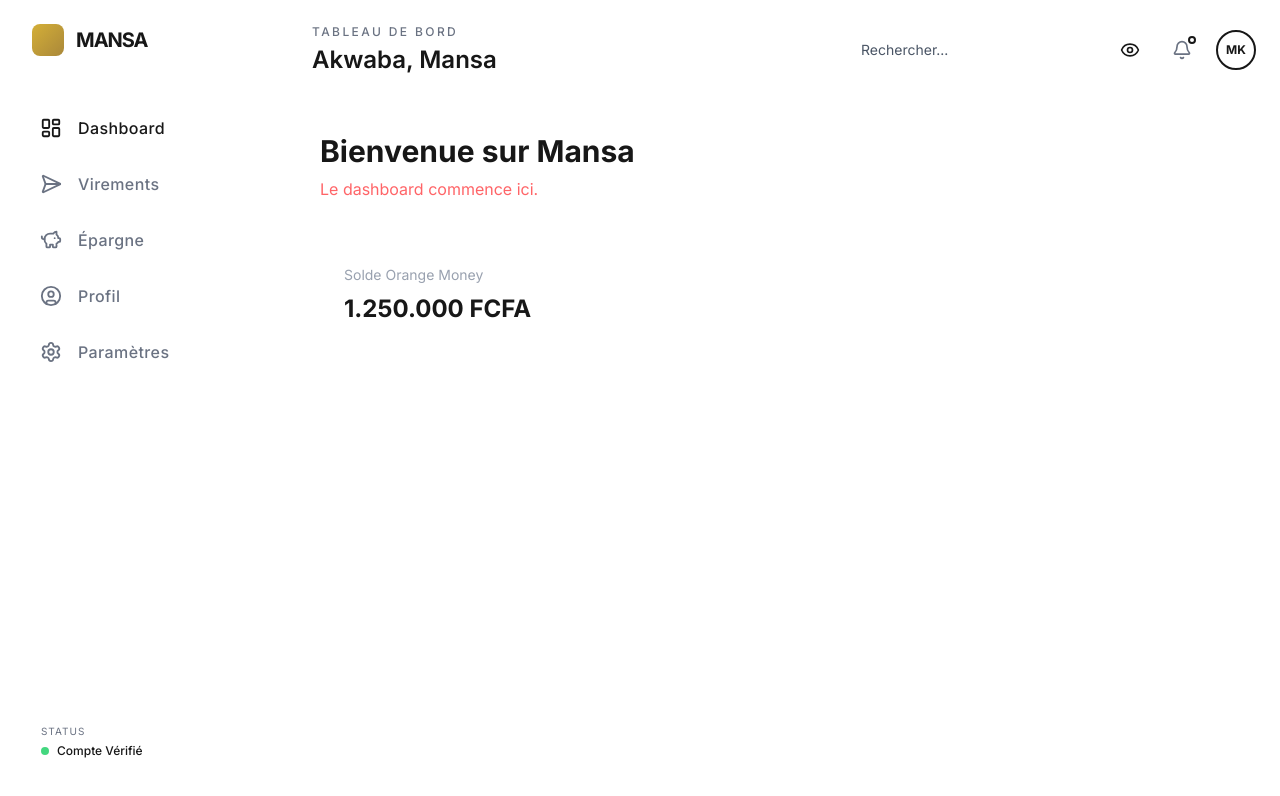
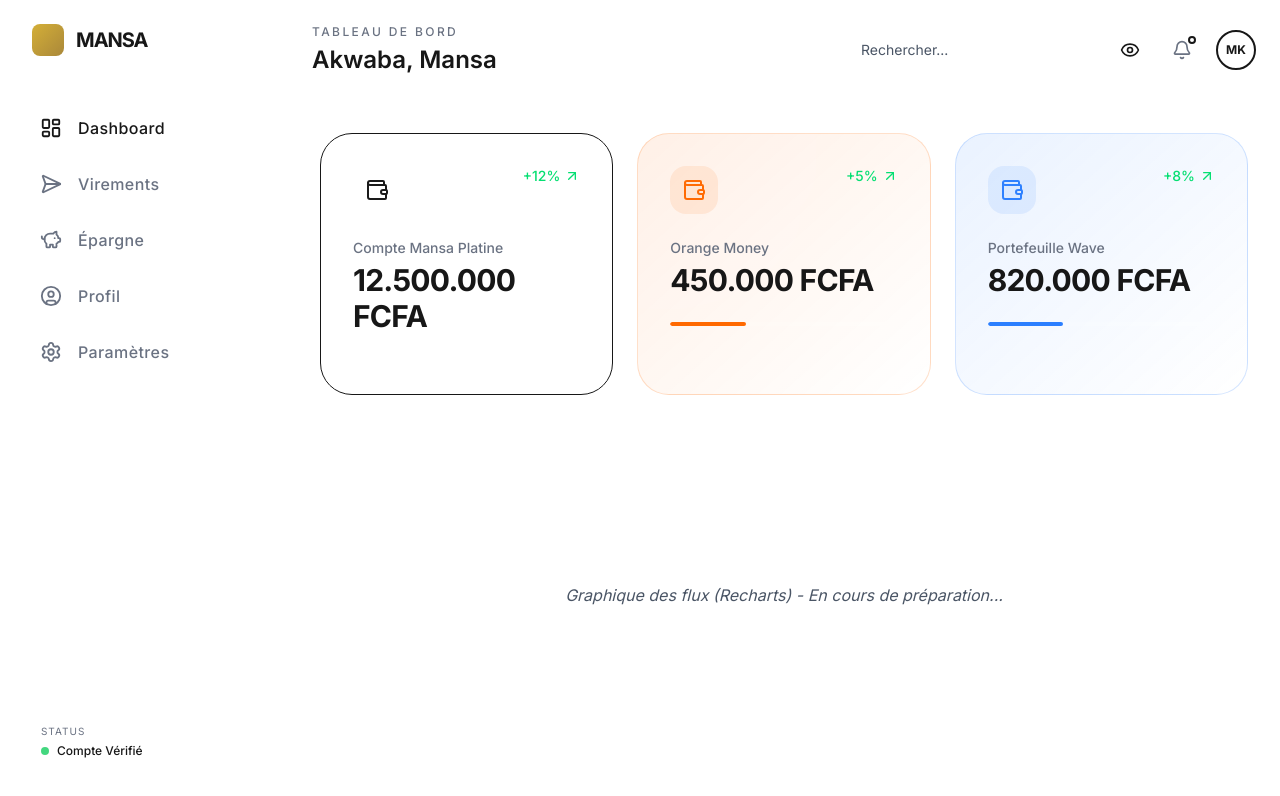
Before and after one commit to JojoKouam/mansa-next-gen, a Next.js app: page / in a window 1280 px wide. Shown: the top 796 px of the page. Built offline with nearby package versions, Linux system fonts and the light colour scheme.

Commit message:
[FEAT]implement glassmorphism balance cards with mapping

```diff
--- a/src/app/page.tsx
+++ b/src/app/page.tsx
@@ -1,19 +1,50 @@
-"use client";
-import { usePrivacy } from "@/context/PrivacyContext";
+import { BalanceCard } from "@/components/dashboard/BalanceCard";
+
 export default function Home() {
-    const { isPrivate } = usePrivacy();
+  // Voici nos données (le tableau d'objets)
+  // En situation réelle, ça viendrait d'une base de données
+  const accounts = [
+    {
+      title: "Compte Mansa Platine",
+      amount: "12.500.000",
+      type: "mansa" as const,
+      trend: "+12%"
+    },
+    {
+      title: "Orange Money",
+      amount: "450.000",
+      type: "orange" as const,
+      trend: "+5%"
+    },
+    {
+      title: "Portefeuille Wave",
+      amount: "820.000",
+      type: "wave" as const,
+      trend: "+8%"
+    }
+  ];
+
   return (
-    <div>
-      <h1 className="text-3xl font-bold">Bienvenue sur Mansa</h1>
-      <p className="text-red-400 mt-2">Le dashboard commence ici.</p>
-      <div className="mt-10 p-6 bg-mansa-anthracite rounded-2xl w-80">
-        <p className="text-gray-400 text-sm">Solde Orange Money</p>
-        <p className="text-2xl font-bold mt-2">
-          {/* Si c'est privé, on met des étoiles, sinon le montant */}
-          {isPrivate ? "•••••• FCFA" : "1.250.000 FCFA"}
-        </p>
-      </div>
+    <div className="space-y-10">
+      <section>
+        <div className="grid grid-cols-1 md:grid-cols-2 lg:grid-cols-3 gap-6">
+          {/* Le Mapping : on boucle sur le tableau accounts */}
+          {accounts.map((account) => (
+            <BalanceCard
+              key={account.title}
+              title={account.title}
+              amount={account.amount}
+              type={account.type}
+              trend={account.trend}
+            />
+          ))}
+        </div>
+      </section>
+
+      {/* Zone pour les futurs graphiques de l'étape 3 suite */}
+      <section className="bg-mansa-anthracite/50 border border-white/5 rounded-[32px] h-80 flex items-center justify-center italic text-gray-600">
+        Graphique des flux (Recharts) - En cours de préparation...
+      </section>
     </div>
-
   );
 }
--- /dev/null
+++ b/src/components/dashboard/BalanceCard.tsx
@@ -0,0 +1,63 @@
+"use client";
+
+import { usePrivacy } from "@/context/PrivacyContext";
+import { cn } from "@/lib/utils";
+import { Wallet, ArrowUpRight } from "lucide-react";
+
+// On définit ce qu'une carte doit recevoir
+interface BalanceCardProps {
+  title: string;
+  amount: string;
+  type: "mansa" | "orange" | "wave";
+  trend: string;
+}
+
+export const BalanceCard = ({ title, amount, type, trend }: BalanceCardProps) => {
+  const { isPrivate } = usePrivacy();
+
+  // On définit des couleurs selon le type
+  const styles = {
+    mansa: "border-mansa-gold/20 from-mansa-gold/10",
+    orange: "border-orange-500/20 from-orange-500/10",
+    wave: "border-blue-500/20 from-blue-500/10",
+  };
+
+  return (
+    <div className={cn(
+      "relative overflow-hidden rounded-4xl border p-8 bg-linear-to-br to-transparent backdrop-blur-md transition-all duration-500 hover:scale-[1.02]",
+      styles[type]
+    )}>
+      {/* Petit effet de reflet en haut à gauche */}
+      <div className="absolute -left-10 -top-10 w-32 h-32 bg-white/5 blur-3xl rounded-full" />
+
+      <div className="flex justify-between items-start mb-6">
+        <div className={cn(
+          "p-3 rounded-2xl",
+          type === "mansa" ? "bg-mansa-gold/10 text-mansa-gold" :
+          type === "orange" ? "bg-orange-500/10 text-orange-500" : "bg-blue-500/10 text-blue-500"
+        )}>
+          <Wallet size={24} />
+        </div>
+        <div className="flex items-center gap-1 text-green-400 text-sm font-medium">
+          {trend} <ArrowUpRight size={16} />
+        </div>
+      </div>
+
+      <div>
+        <p className="text-gray-500 text-sm font-medium mb-1">{title}</p>
+        <h3 className="text-3xl font-bold tracking-tight">
+          {isPrivate ? "•••••• FCFA" : `${amount} FCFA`}
+        </h3>
+      </div>
+
+      {/* Décoration subtile au fond */}
+      <div className="mt-6 h-1 w-full bg-white/5 rounded-full overflow-hidden">
+        <div className={cn(
+          "h-full w-1/3 rounded-full",
+          type === "mansa" ? "bg-mansa-gold" :
+          type === "orange" ? "bg-orange-500" : "bg-blue-500"
+        )} />
+      </div>
+    </div>
+  );
+};
```
